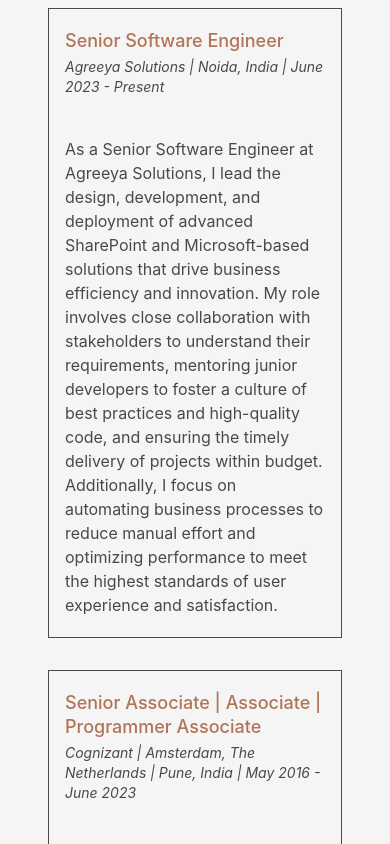
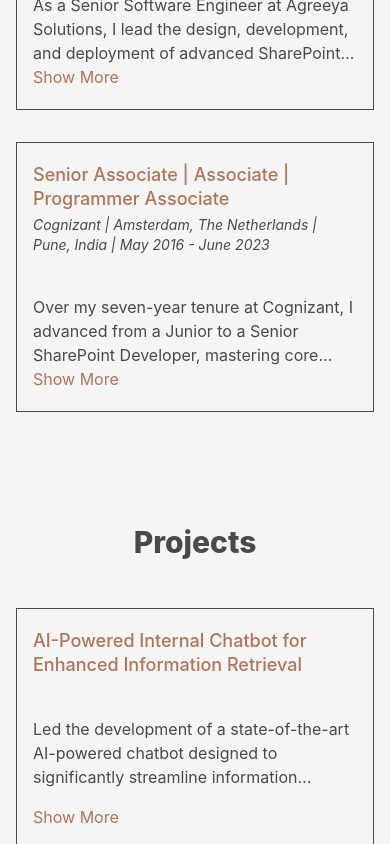
Before and after one commit to AtmapujyaR/portfolio, a React (Vite) app: page / in a window 390 px wide. Shown: the part 2640-3484 px from the top of the page. Built offline with nearby package versions, Linux system fonts and the light colour scheme.

Commit message:
fix some spacing issues

```diff
--- a/src/App.css
+++ b/src/App.css
@@ -1,7 +1,6 @@
 #root {
   max-width: 1280px;
   margin: 0 auto;
-  padding-inline: 2rem;
 }
 
 /* General animations */
@@ -117,3 +116,18 @@
 .pulse {
   animation: pulse 2s infinite;
 }
+
+
+@media (max-width: 640px) {
+  .line-clamp-3 {
+    display: -webkit-box;
+    -webkit-line-clamp: 3;
+    -webkit-box-orient: vertical;
+    overflow: hidden;
+  }
+}
+
+.sm\:line-clamp-none {
+  -webkit-line-clamp: unset;
+  overflow: visible;
+}
--- a/src/components/Experience.tsx
+++ b/src/components/Experience.tsx
@@ -1,6 +1,19 @@
+import React, { useState } from 'react';
 import { portfolioContent } from '../data/portfolioContent'
 
 export function Experience() {
+  const [expandedJobs, setExpandedJobs] = useState<number[]>([]);
+
+  const toggleJobExpansion = (index: number) => {
+    setExpandedJobs(prev =>
+      prev.includes(index)
+        ? prev.filter(i => i !== index)
+        : [...prev, index]
+    );
+  };
+
+  const isJobExpanded = (index: number) => expandedJobs.includes(index);
+
   return (
     <section id="experience" className="pt-20 bg-primary">
       <div className="max-w-7xl mx-auto px-4 sm:px-6 lg:px-8">
@@ -18,7 +31,15 @@
               </p>
             </div>
             <div className="px-4 py-5 sm:p-6">
-              <p className="text-text">{job.description}</p>
+              <p className={`text-text ${!isJobExpanded(index) ? 'line-clamp-3 sm:line-clamp-none' : ''}`}>
+                {job.description}
+              </p>
+              <div
+                className="text-accent transition-colors duration-200 sm:hidden"
+                onClick={() => toggleJobExpansion(index)}
+              >
+                {isJobExpanded(index) ? 'Show Less' : 'Show More'}
+              </div>
             </div>
           </div>
         ))}
--- a/src/components/Navigation.tsx
+++ b/src/components/Navigation.tsx
@@ -46,7 +46,7 @@
       </div>
       {isMenuOpen && (
         <div className="sm:hidden absolute top-16 left-0 right-0 bg-primary z-50 border-b border-accent">
-          <div className="pt-2 pb-3 space-y-1 max-h-[calc(100vh-4rem)] overflow-y-auto">
+          <div className="pt-2 pb-3 px-4 space-y-1 max-h-[calc(100vh-4rem)] overflow-y-auto">
             {portfolioContent.navItems.map((item) => (
               <a
                 key={item}
--- a/src/components/Projects.tsx
+++ b/src/components/Projects.tsx
@@ -1,6 +1,19 @@
+import React, { useState } from 'react';
 import { portfolioContent } from '../data/portfolioContent'
 
 export function Projects() {
+  const [expandedProjects, setExpandedProjects] = useState<number[]>([]);
+
+  const toggleProjectExpansion = (index: number) => {
+    setExpandedProjects(prev =>
+      prev.includes(index)
+        ? prev.filter(i => i !== index)
+        : [...prev, index]
+    );
+  };
+
+  const isProjectExpanded = (index: number) => expandedProjects.includes(index);
+
   return (
     <section id="projects" className="py-20 bg-primary">
       <div className="max-w-7xl mx-auto px-4 sm:px-6 lg:px-8">
@@ -15,7 +28,15 @@
               </h3>
             </div>
             <div className="px-4 py-5 sm:p-6">
-              <p className="text-text mb-4">{project.description}</p>
+              <p className={`text-text mb-4 ${!isProjectExpanded(index) ? 'line-clamp-3 sm:line-clamp-none' : ''}`}>
+                {project.description}
+              </p>
+              <div
+                className="mb-4 text-accent transition-colors duration-200 sm:hidden"
+                onClick={() => toggleProjectExpansion(index)}
+              >
+                {isProjectExpanded(index) ? 'Show Less' : 'Show More'}
+              </div>
               <div className="mt-4">
                 <div className="flex flex-wrap gap-2 mt-2">
                   {project.technologies.split(', ').map((tech, techIndex) => (
```
Also changed, not shown: 1 other file (tests, documents, lock files or other folders).
